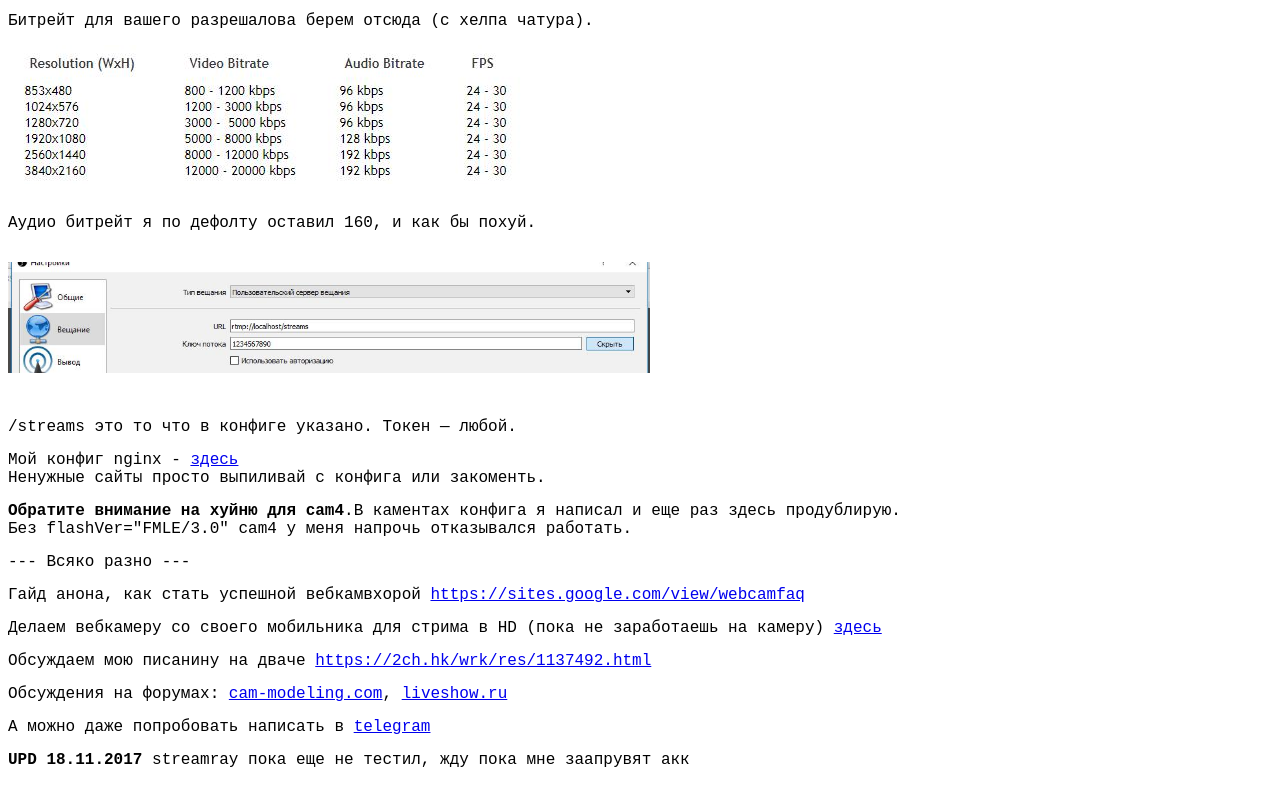
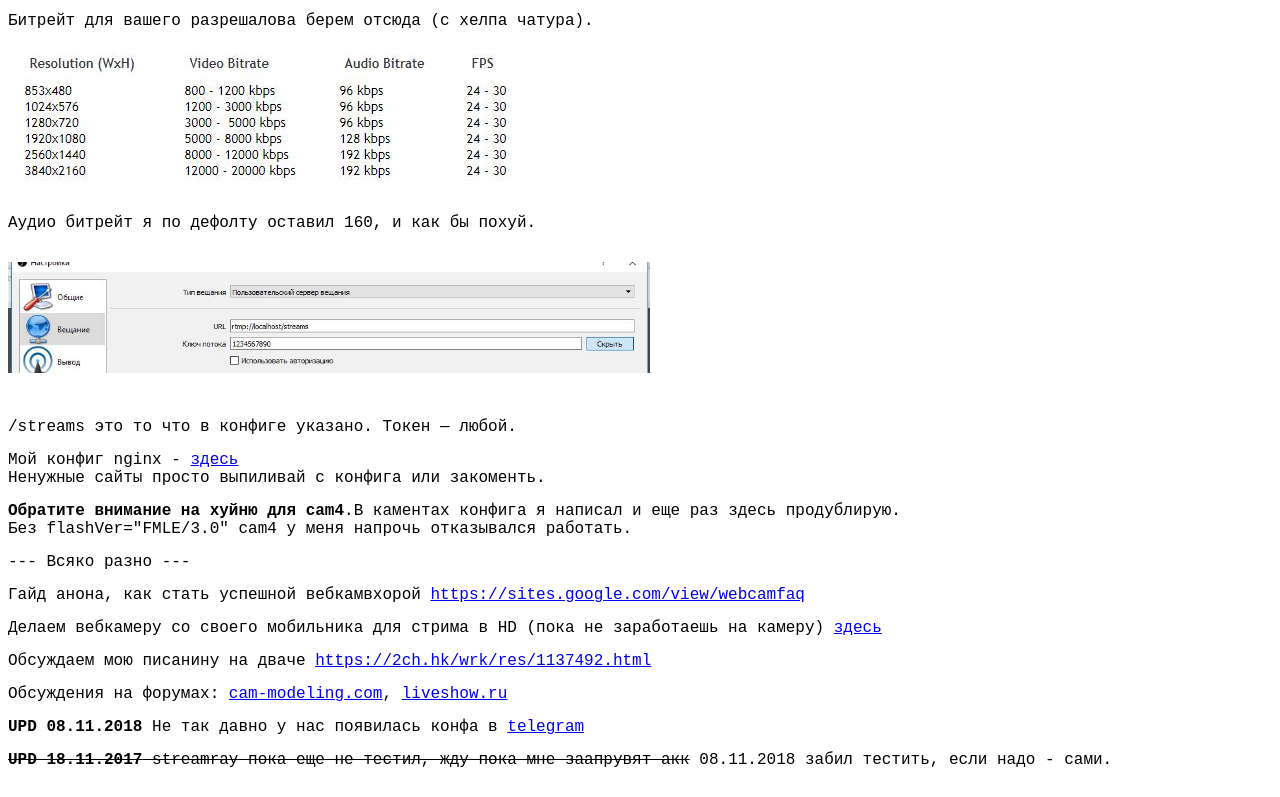
Before and after one commit to webcamguide/webcamguide.github.io, a plain HTML site: page index.html in a window 1280 px wide. Shown: the part 2667-3464 px from the top of the page. Drawn offline with Linux system fonts and the light colour scheme.

Commit message:
added link to telegram groupe

```diff
--- a/index.html
+++ b/index.html
@@ -107,8 +107,8 @@
 
 <font size="3" style="font-size: 12pt"><span lang="ru-RU">Обсуждения на форумах: <a href="https://cam-modeling.com/topic/875-translyatsiya-cherez-obs-odnovremenno-na-chaturbate-cam4-streamate-streamray/">cam-modeling.com</a>, <a href="https://liveshow.ru/topic/17009-transliatciia-cherez-obs-odnovremenno-na-chaturbate-cam4-streamate-streamray/">liveshow.ru</a></span></font>
 
-<font size="3" style="font-size: 12pt"><span lang="ru-RU">А можно даже попробовать написать в <a href="https://t.me/joinchat/BjcXpw1aRMpeqUbVWOZhxw">telegram</a></span></font>
+<font size="3" style="font-size: 12pt"><span lang="ru-RU"><strong>UPD 08.11.2018</strong> Не так давно у нас появилась конфа в <a href="https://t.me/joinchat/I1s5fxCydkh5-kwFCyewqw">telegram</a></span></font>
 
-<font size="3" style="font-size: 12pt"><span lang="ru-RU"><strong>UPD 18.11.2017</strong> streamray пока еще не тестил, жду пока мне заапрувят акк</span></font>
+<font size="3" style="font-size: 12pt"><span lang="ru-RU"><s><strong>UPD 18.11.2017</strong> streamray пока еще не тестил, жду пока мне заапрувят акк</s> 08.11.2018 забил тестить, если надо - сами.</span></font>
 </body>
 </html>
```
